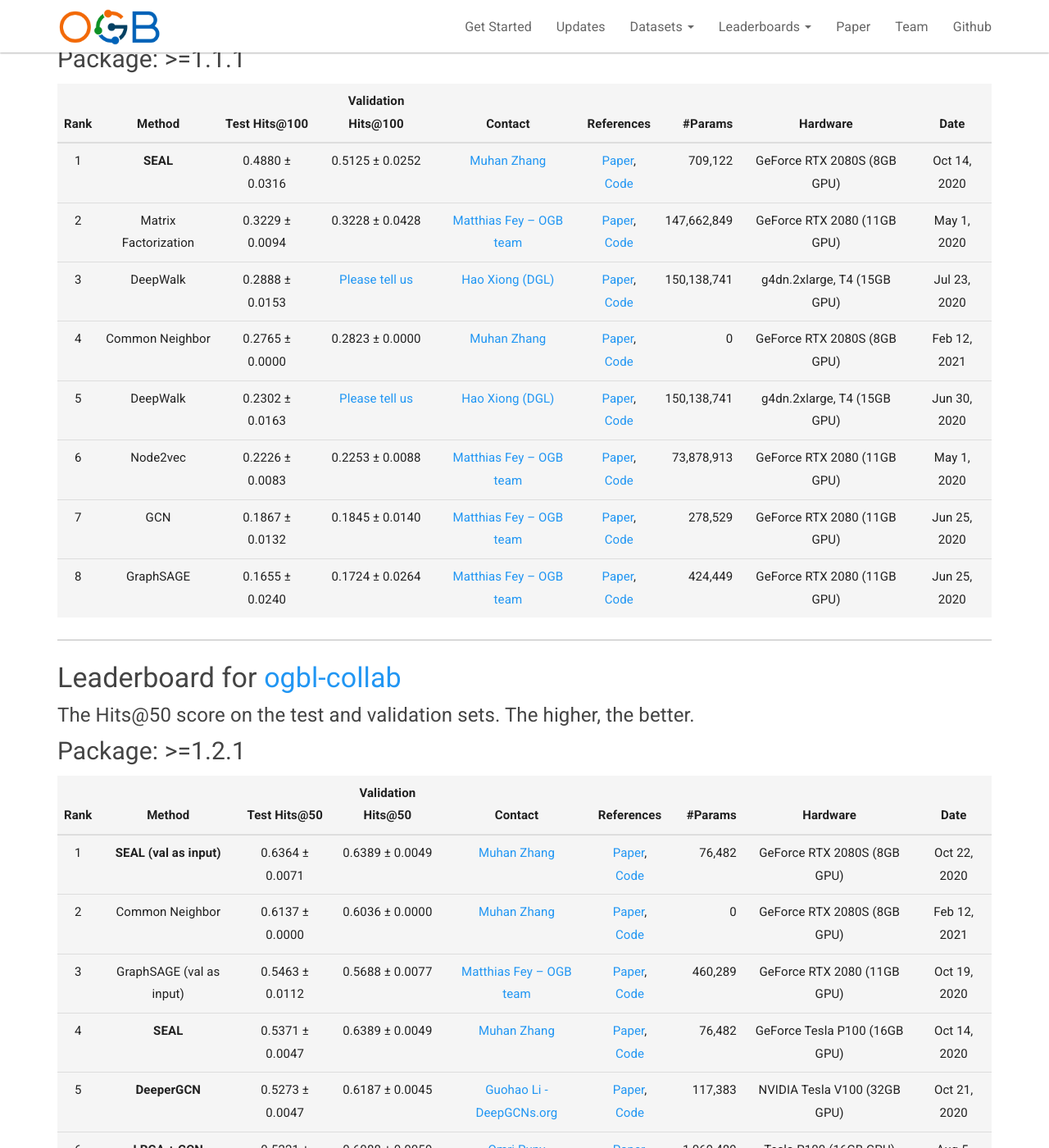
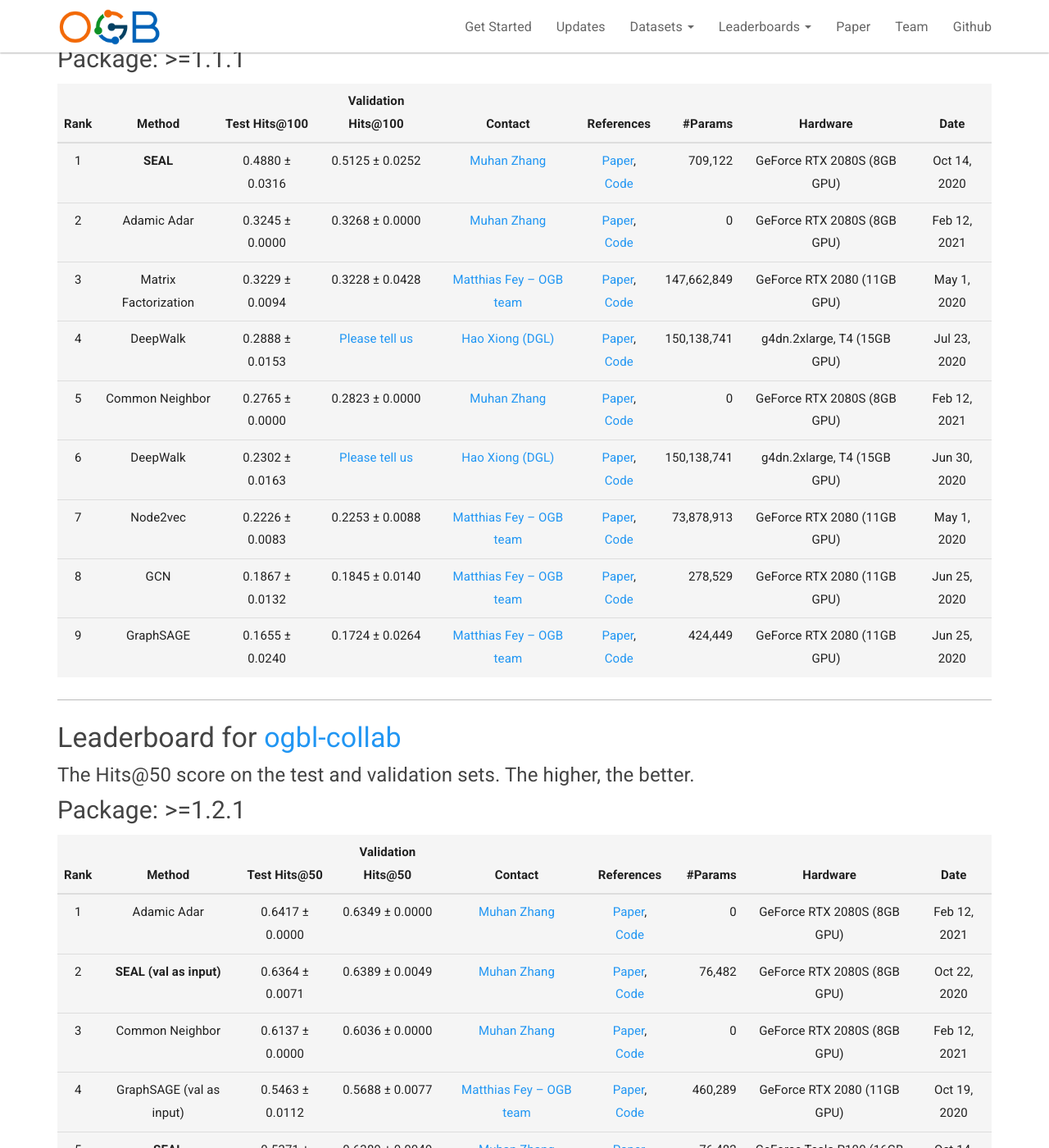
Before and after one commit to snap-stanford/ogb-web, a Jekyll site: the page built from _docs/leaderboard/leader_linkprop.md, in a window 1280 px wide and 1400 px high, scrolled down 592 px. Shown: the whole window at 82% size. Built offline with Jekyll 4.4.1, drawn with Linux system fonts in a browser that asks for light colours; some of the changed text lies outside the part shown.

Commit message:
updateleaderboard

```diff
--- a/_docs/leaderboard/leader_linkprop.md
+++ b/_docs/leaderboard/leader_linkprop.md
@@ -27,13 +27,14 @@ The **bold** method name indicates that the implementation is **official** (by t
 | Rank  | Method | Test Hits@100 | Validation Hits@100 | Contact | References | #Params | Hardware | Date
 |:----:|:-----:|:------:|:-----:|:-----:|:-----:|-----:|:-----:|:-----:|
 |  1  |  **SEAL**  | 0.4880 ± 0.0316   | 0.5125 ± 0.0252 |[Muhan Zhang](mailto:muhan.zhang@hotmail.com) | [Paper](https://arxiv.org/pdf/2010.16103.pdf), [Code](https://github.com/facebookresearch/SEAL_OGB) | 709,122 | GeForce RTX 2080S (8GB GPU) | Oct 14, 2020 |
-|  2  |  Matrix Factorization  | 0.3229 ± 0.0094   | 0.3228 ± 0.0428 | [Matthias Fey -- OGB team](mailto:matthias.fey@tu-dortmund.de) | [Paper](https://arxiv.org/abs/2005.00687), [Code](https://github.com/snap-stanford/ogb/tree/master/examples/linkproppred/ppa) | 147,662,849 | GeForce RTX 2080 (11GB GPU) | May 1, 2020 |
-|  3  |  DeepWalk  | 0.2888 ± 0.0153   | [Please tell us](mailto:ogb@cs.stanford.edu) | [Hao Xiong (DGL)](mailto:taxuexh@sjtu.edu.cn) | [Paper](https://arxiv.org/pdf/1403.6652.pdf), [Code](https://github.com/dmlc/dgl/tree/master/examples/pytorch/ogb/deepwalk) | 150,138,741 | g4dn.2xlarge, T4 (15GB GPU) | Jul 23, 2020 |
-|  4  |  Common Neighbor  | 0.2765 ± 0.0000   | 0.2823 ± 0.0000 | [Muhan Zhang](mailto:muhan.zhang@hotmail.com) | [Paper](http://www.eecs.harvard.edu/~michaelm/CS222/linkpred.pdf), [Code](https://github.com/facebookresearch/SEAL_OGB) | 0 | GeForce RTX 2080S (8GB GPU) | Feb 12, 2021 |
-|  5  |  DeepWalk  | 0.2302 ± 0.0163   | [Please tell us](mailto:ogb@cs.stanford.edu) | [Hao Xiong (DGL)](mailto:taxuexh@sjtu.edu.cn) | [Paper](https://arxiv.org/pdf/1403.6652.pdf), [Code](https://github.com/dmlc/dgl/tree/master/examples/pytorch/ogb/deepwalk) | 150,138,741 | g4dn.2xlarge, T4 (15GB GPU) | Jun 30, 2020 |
-|  6  |  Node2vec  | 0.2226 ± 0.0083   | 0.2253 ± 0.0088 | [Matthias Fey -- OGB team](mailto:matthias.fey@tu-dortmund.de) | [Paper](https://arxiv.org/abs/1607.00653), [Code](https://github.com/snap-stanford/ogb/tree/master/examples/linkproppred/ppa) | 73,878,913 | GeForce RTX 2080 (11GB GPU) | May 1, 2020 |
-|  7  |  GCN  | 0.1867 ± 0.0132   | 0.1845 ± 0.0140 | [Matthias Fey -- OGB team](mailto:matthias.fey@tu-dortmund.de) | [Paper](https://arxiv.org/abs/1609.02907), [Code](https://github.com/snap-stanford/ogb/tree/master/examples/linkproppred/ppa) | 278,529 | GeForce RTX 2080 (11GB GPU) | Jun 25, 2020 |
-|  8  |  GraphSAGE  | 0.1655 ± 0.0240   | 0.1724 ± 0.0264 | [Matthias Fey -- OGB team](mailto:matthias.fey@tu-dortmund.de) | [Paper](https://arxiv.org/abs/1706.02216), [Code](https://github.com/snap-stanford/ogb/tree/master/examples/linkproppred/ppa) | 424,449 | GeForce RTX 2080 (11GB GPU) | Jun 25, 2020 |
+|  2  |  Adamic Adar  | 0.3245 ± 0.0000   | 0.3268 ± 0.0000 | [Muhan Zhang](mailto:muhan.zhang@hotmail.com) | [Paper](https://citeseerx.ist.psu.edu/viewdoc/download?doi=10.1.1.108.1370&rep=rep1&type=pdf), [Code](https://github.com/facebookresearch/SEAL_OGB) | 0 | GeForce RTX 2080S (8GB GPU) | Feb 12, 2021 |
+|  3  |  Matrix Factorization  | 0.3229 ± 0.0094   | 0.3228 ± 0.0428 | [Matthias Fey -- OGB team](mailto:matthias.fey@tu-dortmund.de) | [Paper](https://arxiv.org/abs/2005.00687), [Code](https://github.com/snap-stanford/ogb/tree/master/examples/linkproppred/ppa) | 147,662,849 | GeForce RTX 2080 (11GB GPU) | May 1, 2020 |
+|  4  |  DeepWalk  | 0.2888 ± 0.0153   | [Please tell us](mailto:ogb@cs.stanford.edu) | [Hao Xiong (DGL)](mailto:taxuexh@sjtu.edu.cn) | [Paper](https://arxiv.org/pdf/1403.6652.pdf), [Code](https://github.com/dmlc/dgl/tree/master/examples/pytorch/ogb/deepwalk) | 150,138,741 | g4dn.2xlarge, T4 (15GB GPU) | Jul 23, 2020 |
+|  5  |  Common Neighbor  | 0.2765 ± 0.0000   | 0.2823 ± 0.0000 | [Muhan Zhang](mailto:muhan.zhang@hotmail.com) | [Paper](http://www.eecs.harvard.edu/~michaelm/CS222/linkpred.pdf), [Code](https://github.com/facebookresearch/SEAL_OGB) | 0 | GeForce RTX 2080S (8GB GPU) | Feb 12, 2021 |
+|  6  |  DeepWalk  | 0.2302 ± 0.0163   | [Please tell us](mailto:ogb@cs.stanford.edu) | [Hao Xiong (DGL)](mailto:taxuexh@sjtu.edu.cn) | [Paper](https://arxiv.org/pdf/1403.6652.pdf), [Code](https://github.com/dmlc/dgl/tree/master/examples/pytorch/ogb/deepwalk) | 150,138,741 | g4dn.2xlarge, T4 (15GB GPU) | Jun 30, 2020 |
+|  7  |  Node2vec  | 0.2226 ± 0.0083   | 0.2253 ± 0.0088 | [Matthias Fey -- OGB team](mailto:matthias.fey@tu-dortmund.de) | [Paper](https://arxiv.org/abs/1607.00653), [Code](https://github.com/snap-stanford/ogb/tree/master/examples/linkproppred/ppa) | 73,878,913 | GeForce RTX 2080 (11GB GPU) | May 1, 2020 |
+|  8  |  GCN  | 0.1867 ± 0.0132   | 0.1845 ± 0.0140 | [Matthias Fey -- OGB team](mailto:matthias.fey@tu-dortmund.de) | [Paper](https://arxiv.org/abs/1609.02907), [Code](https://github.com/snap-stanford/ogb/tree/master/examples/linkproppred/ppa) | 278,529 | GeForce RTX 2080 (11GB GPU) | Jun 25, 2020 |
+|  9  |  GraphSAGE  | 0.1655 ± 0.0240   | 0.1724 ± 0.0264 | [Matthias Fey -- OGB team](mailto:matthias.fey@tu-dortmund.de) | [Paper](https://arxiv.org/abs/1706.02216), [Code](https://github.com/snap-stanford/ogb/tree/master/examples/linkproppred/ppa) | 424,449 | GeForce RTX 2080 (11GB GPU) | Jun 25, 2020 |
 
 
 
@@ -49,18 +50,19 @@ The **bold** method name indicates that the implementation is **official** (by t
 
 | Rank  | Method | Test Hits@50 | Validation Hits@50 | Contact | References | #Params | Hardware | Date
 |:----:|:-----:|:------:|:-----:|:-----:|:-----:|-----:|:-----:|:-----:|
-|  1  |  **SEAL (val as input)**  | 0.6364 ± 0.0071   | 0.6389 ± 0.0049 |[Muhan Zhang](mailto:muhan.zhang@hotmail.com) | [Paper](https://arxiv.org/pdf/1802.09691.pdf), [Code](https://github.com/facebookresearch/SEAL_OGB) | 76,482 | GeForce RTX 2080S (8GB GPU) | Oct 22, 2020 |
-|  2  |  Common Neighbor  | 0.6137 ± 0.0000   | 0.6036 ± 0.0000 | [Muhan Zhang](mailto:muhan.zhang@hotmail.com) | [Paper](http://www.eecs.harvard.edu/~michaelm/CS222/linkpred.pdf), [Code](https://github.com/facebookresearch/SEAL_OGB) | 0 | GeForce RTX 2080S (8GB GPU) | Feb 12, 2021 |
-|  3  |  GraphSAGE  (val as input)  | 0.5463 ± 0.0112   | 0.5688 ± 0.0077 | [Matthias Fey -- OGB team](mailto:matthias.fey@tu-dortmund.de) | [Paper](https://arxiv.org/abs/1706.02216), [Code](https://github.com/snap-stanford/ogb/tree/master/examples/linkproppred/collab) | 460,289 | GeForce RTX 2080 (11GB GPU) | Oct 19, 2020 |
-|  4  |  **SEAL**  | 0.5371 ± 0.0047   | 0.6389 ± 0.0049 |[Muhan Zhang](mailto:muhan.zhang@hotmail.com) | [Paper](https://arxiv.org/pdf/2010.16103.pdf), [Code](https://github.com/facebookresearch/SEAL_OGB) | 76,482 | GeForce Tesla P100 (16GB GPU) | Oct 14, 2020 |
-|  5  |  **DeeperGCN**  | 0.5273 ± 0.0047   | 0.6187 ± 0.0045 |[Guohao Li - DeepGCNs.org](mailto:guohao.li@kaust.edu.sa) | [Paper](https://arxiv.org/abs/2006.07739), [Code](https://github.com/lightaime/deep_gcns_torch/tree/master/examples/ogb) | 117,383 | NVIDIA Tesla V100 (32GB GPU) | Oct 21, 2020 |
-|  6  |  **LRGA + GCN**  | 0.5221 ± 0.0072   | 0.6088 ± 0.0059 |[Omri Puny](mailto:omri.puny@weizmann.ac.il) | [Paper](https://arxiv.org/abs/2006.07846), [Code](https://github.com/omri1348/LRGA/tree/master/ogb/examples/linkproppred) | 1,069,489 | Tesla P100 (16GB GPU) | Aug 5, 2020 |
-|  7  |  DeepWalk  | 0.5037 ± 0.0034   | [Please tell us](mailto:ogb@cs.stanford.edu) | [Hao Xiong (DGL)](mailto:taxuexh@sjtu.edu.cn) | [Paper](https://arxiv.org/pdf/1403.6652.pdf), [Code](https://github.com/dmlc/dgl/tree/master/examples/pytorch/ogb/deepwalk) | 61,390,187 | g4dn.2xlarge, T4 (15GB GPU) | Jun 30, 2020 |
-|  8  |  Node2vec  | 0.4888 ± 0.0054   | 0.5703 ± 0.0052 | [Matthias Fey -- OGB team](mailto:matthias.fey@tu-dortmund.de) | [Paper](https://arxiv.org/abs/1607.00653), [Code](https://github.com/snap-stanford/ogb/tree/master/examples/linkproppred/collab) | 30,322,945 | GeForce RTX 2080 (11GB GPU) | Jun 22, 2020 |
-|  9  |  GraphSAGE  | 0.4810 ± 0.0081   | 0.5688 ± 0.0077 | [Matthias Fey -- OGB team](mailto:matthias.fey@tu-dortmund.de) | [Paper](https://arxiv.org/abs/1706.02216), [Code](https://github.com/snap-stanford/ogb/tree/master/examples/linkproppred/collab) | 460,289 | GeForce RTX 2080 (11GB GPU) | Jun 24, 2020 |
-|  10  |  GCN (val as input)  | 0.4714 ± 0.0145   | 0.5263 ± 0.0115 | [Matthias Fey -- OGB team](mailto:matthias.fey@tu-dortmund.de) | [Paper](https://arxiv.org/abs/1609.02907), [Code](https://github.com/snap-stanford/ogb/tree/master/examples/linkproppred/collab) | 296,449 | GeForce RTX 2080 (11GB GPU) | Oct 19, 2020 |
-|  11  |  GCN  | 0.4475 ± 0.0107   | 0.5263 ± 0.0115 | [Matthias Fey -- OGB team](mailto:matthias.fey@tu-dortmund.de) | [Paper](https://arxiv.org/abs/1609.02907), [Code](https://github.com/snap-stanford/ogb/tree/master/examples/linkproppred/collab) | 296,449 | GeForce RTX 2080 (11GB GPU) | Jun 24, 2020 |
-|  12  |  Matrix Factorization  | 0.3886 ± 0.0029   | 0.4896 ± 0.0029 | [Matthias Fey -- OGB team](mailto:matthias.fey@tu-dortmund.de) | [Paper](https://arxiv.org/abs/2005.00687), [Code](https://github.com/snap-stanford/ogb/tree/master/examples/linkproppred/collab) | 60,514,049 | GeForce RTX 2080 (11GB GPU) | Jun 22, 2020 |
+|  1  |  Adamic Adar  | 0.6417 ± 0.0000   | 0.6349 ± 0.0000 | [Muhan Zhang](mailto:muhan.zhang@hotmail.com) | [Paper](https://citeseerx.ist.psu.edu/viewdoc/download?doi=10.1.1.108.1370&rep=rep1&type=pdf), [Code](https://github.com/facebookresearch/SEAL_OGB) | 0 | GeForce RTX 2080S (8GB GPU) | Feb 12, 2021 |
+|  2  |  **SEAL (val as input)**  | 0.6364 ± 0.0071   | 0.6389 ± 0.0049 |[Muhan Zhang](mailto:muhan.zhang@hotmail.com) | [Paper](https://arxiv.org/pdf/1802.09691.pdf), [Code](https://github.com/facebookresearch/SEAL_OGB) | 76,482 | GeForce RTX 2080S (8GB GPU) | Oct 22, 2020 |
+|  3  |  Common Neighbor  | 0.6137 ± 0.0000   | 0.6036 ± 0.0000 | [Muhan Zhang](mailto:muhan.zhang@hotmail.com) | [Paper](http://www.eecs.harvard.edu/~michaelm/CS222/linkpred.pdf), [Code](https://github.com/facebookresearch/SEAL_OGB) | 0 | GeForce RTX 2080S (8GB GPU) | Feb 12, 2021 |
+|  4  |  GraphSAGE  (val as input)  | 0.5463 ± 0.0112   | 0.5688 ± 0.0077 | [Matthias Fey -- OGB team](mailto:matthias.fey@tu-dortmund.de) | [Paper](https://arxiv.org/abs/1706.02216), [Code](https://github.com/snap-stanford/ogb/tree/master/examples/linkproppred/collab) | 460,289 | GeForce RTX 2080 (11GB GPU) | Oct 19, 2020 |
+|  5  |  **SEAL**  | 0.5371 ± 0.0047   | 0.6389 ± 0.0049 |[Muhan Zhang](mailto:muhan.zhang@hotmail.com) | [Paper](https://arxiv.org/pdf/2010.16103.pdf), [Code](https://github.com/facebookresearch/SEAL_OGB) | 76,482 | GeForce Tesla P100 (16GB GPU) | Oct 14, 2020 |
+|  6  |  **DeeperGCN**  | 0.5273 ± 0.0047   | 0.6187 ± 0.0045 |[Guohao Li - DeepGCNs.org](mailto:guohao.li@kaust.edu.sa) | [Paper](https://arxiv.org/abs/2006.07739), [Code](https://github.com/lightaime/deep_gcns_torch/tree/master/examples/ogb) | 117,383 | NVIDIA Tesla V100 (32GB GPU) | Oct 21, 2020 |
+|  7  |  **LRGA + GCN**  | 0.5221 ± 0.0072   | 0.6088 ± 0.0059 |[Omri Puny](mailto:omri.puny@weizmann.ac.il) | [Paper](https://arxiv.org/abs/2006.07846), [Code](https://github.com/omri1348/LRGA/tree/master/ogb/examples/linkproppred) | 1,069,489 | Tesla P100 (16GB GPU) | Aug 5, 2020 |
+|  8  |  DeepWalk  | 0.5037 ± 0.0034   | [Please tell us](mailto:ogb@cs.stanford.edu) | [Hao Xiong (DGL)](mailto:taxuexh@sjtu.edu.cn) | [Paper](https://arxiv.org/pdf/1403.6652.pdf), [Code](https://github.com/dmlc/dgl/tree/master/examples/pytorch/ogb/deepwalk) | 61,390,187 | g4dn.2xlarge, T4 (15GB GPU) | Jun 30, 2020 |
+|  9  |  Node2vec  | 0.4888 ± 0.0054   | 0.5703 ± 0.0052 | [Matthias Fey -- OGB team](mailto:matthias.fey@tu-dortmund.de) | [Paper](https://arxiv.org/abs/1607.00653), [Code](https://github.com/snap-stanford/ogb/tree/master/examples/linkproppred/collab) | 30,322,945 | GeForce RTX 2080 (11GB GPU) | Jun 22, 2020 |
+|  10  |  GraphSAGE  | 0.4810 ± 0.0081   | 0.5688 ± 0.0077 | [Matthias Fey -- OGB team](mailto:matthias.fey@tu-dortmund.de) | [Paper](https://arxiv.org/abs/1706.02216), [Code](https://github.com/snap-stanford/ogb/tree/master/examples/linkproppred/collab) | 460,289 | GeForce RTX 2080 (11GB GPU) | Jun 24, 2020 |
+|  11  |  GCN (val as input)  | 0.4714 ± 0.0145   | 0.5263 ± 0.0115 | [Matthias Fey -- OGB team](mailto:matthias.fey@tu-dortmund.de) | [Paper](https://arxiv.org/abs/1609.02907), [Code](https://github.com/snap-stanford/ogb/tree/master/examples/linkproppred/collab) | 296,449 | GeForce RTX 2080 (11GB GPU) | Oct 19, 2020 |
+|  12  |  GCN  | 0.4475 ± 0.0107   | 0.5263 ± 0.0115 | [Matthias Fey -- OGB team](mailto:matthias.fey@tu-dortmund.de) | [Paper](https://arxiv.org/abs/1609.02907), [Code](https://github.com/snap-stanford/ogb/tree/master/examples/linkproppred/collab) | 296,449 | GeForce RTX 2080 (11GB GPU) | Jun 24, 2020 |
+|  13  |  Matrix Factorization  | 0.3886 ± 0.0029   | 0.4896 ± 0.0029 | [Matthias Fey -- OGB team](mailto:matthias.fey@tu-dortmund.de) | [Paper](https://arxiv.org/abs/2005.00687), [Code](https://github.com/snap-stanford/ogb/tree/master/examples/linkproppred/collab) | 60,514,049 | GeForce RTX 2080 (11GB GPU) | Jun 22, 2020 |
 
 
 
@@ -85,8 +87,9 @@ The **bold** method name indicates that the implementation is **official** (by t
 |  7  |  DeepWalk  | 0.2642 ± 0.0610   | [Please tell us](mailto:ogb@cs.stanford.edu) | [Hao Xiong (DGL)](mailto:taxuexh@sjtu.edu.cn) | [Paper](https://arxiv.org/pdf/1403.6652.pdf), [Code](https://github.com/dmlc/dgl/tree/master/examples/pytorch/ogb/deepwalk) | 11,543,913 | g4dn.2xlarge, T4 (15GB GPU) | Jul 23, 2020 |
 |  8  |  Node2vec  | 0.2326 ± 0.0209   | 0.3292 ± 0.0121 | [Matthias Fey -- OGB team](mailto:matthias.fey@tu-dortmund.de) | [Paper](https://arxiv.org/abs/1607.00653), [Code](https://github.com/snap-stanford/ogb/tree/master/examples/linkproppred/ddi) | 645,249 | GeForce RTX 2080 (11GB GPU) | Jun 22, 2020 |
 |  9  |  DeepWalk  | 0.2246 ± 0.0290   | [Please tell us](mailto:ogb@cs.stanford.edu) | [Hao Xiong (DGL)](mailto:taxuexh@sjtu.edu.cn) | [Paper](https://arxiv.org/pdf/1403.6652.pdf), [Code](https://github.com/dmlc/dgl/tree/master/examples/pytorch/ogb/deepwalk) | 1,543,913 | g4dn.2xlarge, T4 (15GB GPU) | Jun 30, 2020 |
-|  10  |  Common Neighbor  | 0.1773 ± 0.0000   | 0.0947 ± 0.0000 | [Muhan Zhang](mailto:muhan.zhang@hotmail.com) | [Paper](http://www.eecs.harvard.edu/~michaelm/CS222/linkpred.pdf), [Code](https://github.com/facebookresearch/SEAL_OGB) | 0 | GeForce RTX 2080S (8GB GPU) | Feb 12, 2021 |
-|  11  |  Matrix Factorization  | 0.1368 ± 0.0475   | 0.3370 ± 0.0264 | [Matthias Fey -- OGB team](mailto:matthias.fey@tu-dortmund.de) | [Paper](https://arxiv.org/abs/2005.00687), [Code](https://github.com/snap-stanford/ogb/tree/master/examples/linkproppred/ddi) | 1,224,193 | GeForce RTX 2080 (11GB GPU) | Jun 10, 2020 |
+|  10  |  Adamic Adar  | 0.1861 ± 0.0000   | 0.0966 ± 0.0000 | [Muhan Zhang](mailto:muhan.zhang@hotmail.com) | [Paper](https://citeseerx.ist.psu.edu/viewdoc/download?doi=10.1.1.108.1370&rep=rep1&type=pdf), [Code](https://github.com/facebookresearch/SEAL_OGB) | 0 | GeForce RTX 2080S (8GB GPU) | Feb 12, 2021 |
+|  11  |  Common Neighbor  | 0.1773 ± 0.0000   | 0.0947 ± 0.0000 | [Muhan Zhang](mailto:muhan.zhang@hotmail.com) | [Paper](http://www.eecs.harvard.edu/~michaelm/CS222/linkpred.pdf), [Code](https://github.com/facebookresearch/SEAL_OGB) | 0 | GeForce RTX 2080S (8GB GPU) | Feb 12, 2021 |
+|  12  |  Matrix Factorization  | 0.1368 ± 0.0475   | 0.3370 ± 0.0264 | [Matthias Fey -- OGB team](mailto:matthias.fey@tu-dortmund.de) | [Paper](https://arxiv.org/abs/2005.00687), [Code](https://github.com/snap-stanford/ogb/tree/master/examples/linkproppred/ddi) | 1,224,193 | GeForce RTX 2080 (11GB GPU) | Jun 10, 2020 |
 
 
 
@@ -103,15 +106,16 @@ The **bold** method name indicates that the implementation is **official** (by t
 
 | Rank  | Method | Test MRR | Validation MRR | Contact | References | #Params | Hardware | Date
 |:----:|:-----:|:------:|:-----:|:-----:|:-----:|-----:|:-----:|:-----:|
-|  1  |  **SEAL**  | 0.8767 ± 0.3216   | 0.8757 ± 0.3119 |[Muhan Zhang](mailto:muhan.zhang@hotmail.com) | [Paper](https://arxiv.org/pdf/2010.16103.pdf), [Code](https://github.com/facebookresearch/SEAL_OGB) | 260,802 | Tesla V100 (32GB GPU) | Feb 12, 2021 |
+|  1  |  **SEAL**  | 0.8767 ± 0.0032   | 0.8757 ± 0.0031 |[Muhan Zhang](mailto:muhan.zhang@hotmail.com) | [Paper](https://arxiv.org/pdf/2010.16103.pdf), [Code](https://github.com/facebookresearch/SEAL_OGB) | 260,802 | Tesla V100 (32GB GPU) | Feb 12, 2021 |
 |  2  |  Full-batch GCN  | 0.8474 ± 0.0021   | 0.8479 ± 0.0023 | [Matthias Fey -- OGB team](mailto:matthias.fey@tu-dortmund.de) | [Paper](https://arxiv.org/abs/1609.02907), [Code](https://github.com/snap-stanford/ogb/tree/master/examples/linkproppred/citation2) | 296,449 | Quadro RTX 8000 (48GB GPU) | Jan 4, 2021 |
 |  3  |  Full-batch GraphSAGE  | 0.8260 ± 0.0036   | 0.8263 ± 0.0033 | [Matthias Fey -- OGB team](mailto:matthias.fey@tu-dortmund.de) | [Paper](https://arxiv.org/abs/1706.02216), [Code](https://github.com/snap-stanford/ogb/tree/master/examples/linkproppred/citation2) | 460,289 | Quadro RTX 8000 (48GB GPU) | Jan 4, 2021 |
 |  4  |  NeighborSampling (SAGE aggr)  | 0.8044 ± 0.0010   | 0.8054 ± 0.0009 | [Matthias Fey -- OGB team](mailto:matthias.fey@tu-dortmund.de) | [Paper](https://arxiv.org/abs/1706.02216), [Code](https://github.com/snap-stanford/ogb/tree/master/examples/linkproppred/citation2) | 460,289 | GeForce RTX 2080 (11GB GPU) | Jan 4, 2021 |
 |  5  |  ClusterGCN (GCN aggr)  | 0.8004 ± 0.0025   | 0.7994 ± 0.0025 | [Matthias Fey -- OGB team](mailto:matthias.fey@tu-dortmund.de) | [Paper](https://arxiv.org/abs/1905.07953), [Code](https://github.com/snap-stanford/ogb/tree/master/examples/linkproppred/citation2) | 296,449 | GeForce RTX 2080 (11GB GPU) | Jan 4, 2021 |
 |  6  |  GraphSAINT (GCN aggr)  | 0.7985 ± 0.0040   | 0.7975 ± 0.0039 | [Matthias Fey -- OGB team](mailto:matthias.fey@tu-dortmund.de) | [Paper](https://arxiv.org/abs/1907.04931), [Code](https://github.com/snap-stanford/ogb/tree/master/examples/linkproppred/citation2) | 296,449 | GeForce RTX 2080 (11GB GPU) | Jan 4, 2021 |
 |  7  |  Node2vec  | 0.6141 ± 0.0011   | 0.6124 ± 0.0011 | [Matthias Fey -- OGB team](mailto:matthias.fey@tu-dortmund.de) | [Paper](https://arxiv.org/abs/1607.00653), [Code](https://github.com/snap-stanford/ogb/tree/master/examples/linkproppred/citation2) | 374,911,105 | GeForce RTX 2080 (11GB GPU) | Jan 4, 2021 |
-|  8  |  Matrix Factorization  | 0.5186 ± 0.0443   | 0.5181 ± 0.0436 | [Matthias Fey -- OGB team](mailto:matthias.fey@tu-dortmund.de) | [Paper](https://arxiv.org/abs/2005.00687), [Code](https://github.com/snap-stanford/ogb/tree/master/examples/linkproppred/citation2) | 281,113,505 | GeForce RTX 2080 (11GB GPU) | Jan 4, 2021 |
-|  9  |  Common Neighbor  | 0.5147 ± 0.0000   | 0.5119 ± 0.0000 | [Muhan Zhang](mailto:muhan.zhang@hotmail.com) | [Paper](http://www.eecs.harvard.edu/~michaelm/CS222/linkpred.pdf), [Code](https://github.com/facebookresearch/SEAL_OGB) | 0 | GeForce RTX 2080S (8GB GPU) | Feb 12, 2021 |
+|  8  |  Adamic Adar  | 0.5189 ± 0.0000   | 0.5167 ± 0.0000 | [Muhan Zhang](mailto:muhan.zhang@hotmail.com) | [Paper](https://citeseerx.ist.psu.edu/viewdoc/download?doi=10.1.1.108.1370&rep=rep1&type=pdf), [Code](https://github.com/facebookresearch/SEAL_OGB) | 0 | GeForce RTX 2080S (8GB GPU) | Feb 12, 2021 |
+|  9  |  Matrix Factorization  | 0.5186 ± 0.0443   | 0.5181 ± 0.0436 | [Matthias Fey -- OGB team](mailto:matthias.fey@tu-dortmund.de) | [Paper](https://arxiv.org/abs/2005.00687), [Code](https://github.com/snap-stanford/ogb/tree/master/examples/linkproppred/citation2) | 281,113,505 | GeForce RTX 2080 (11GB GPU) | Jan 4, 2021 |
+|  10  |  Common Neighbor  | 0.5147 ± 0.0000   | 0.5119 ± 0.0000 | [Muhan Zhang](mailto:muhan.zhang@hotmail.com) | [Paper](http://www.eecs.harvard.edu/~michaelm/CS222/linkpred.pdf), [Code](https://github.com/facebookresearch/SEAL_OGB) | 0 | GeForce RTX 2080S (8GB GPU) | Feb 12, 2021 |
 
 
 
```
